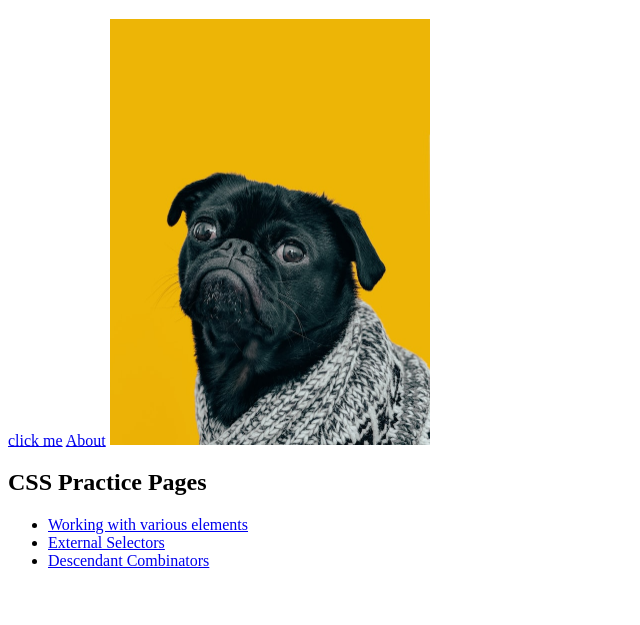
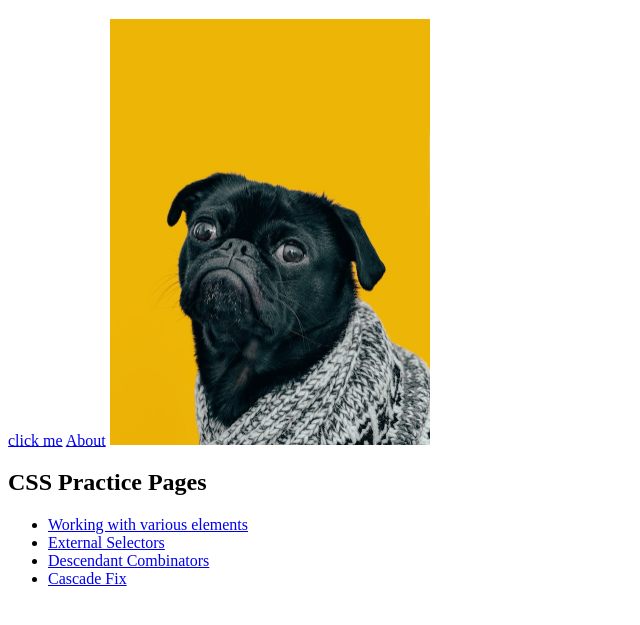
Before and after one commit to taladan/git_test, a plain HTML site: page odin-links-and-images/index.html in a window 1280 px wide. Shown: the part 61-686 px from the top of the page, without its empty margins (0-640 px from the left). Drawn offline with Linux system fonts and the light colour scheme.

Commit message:
Add link

```diff
--- a/odin-links-and-images/index.html
+++ b/odin-links-and-images/index.html
@@ -17,6 +17,7 @@
       <li><a href="./pages/csspractice.html" target="_blank">Working with various elements</a> </li>
       <li><a href="./pages/chainingselectors.html" target="_blank">External Selectors</a></li>
       <li><a href="./pages/descendantcombinators.html" target="_blank">Descendant Combinators</a></li>
+      <li><a href="./pages/cascadefix.html" target="_blank">Cascade Fix</a></li>
     </ul>
 
   </body>
```
